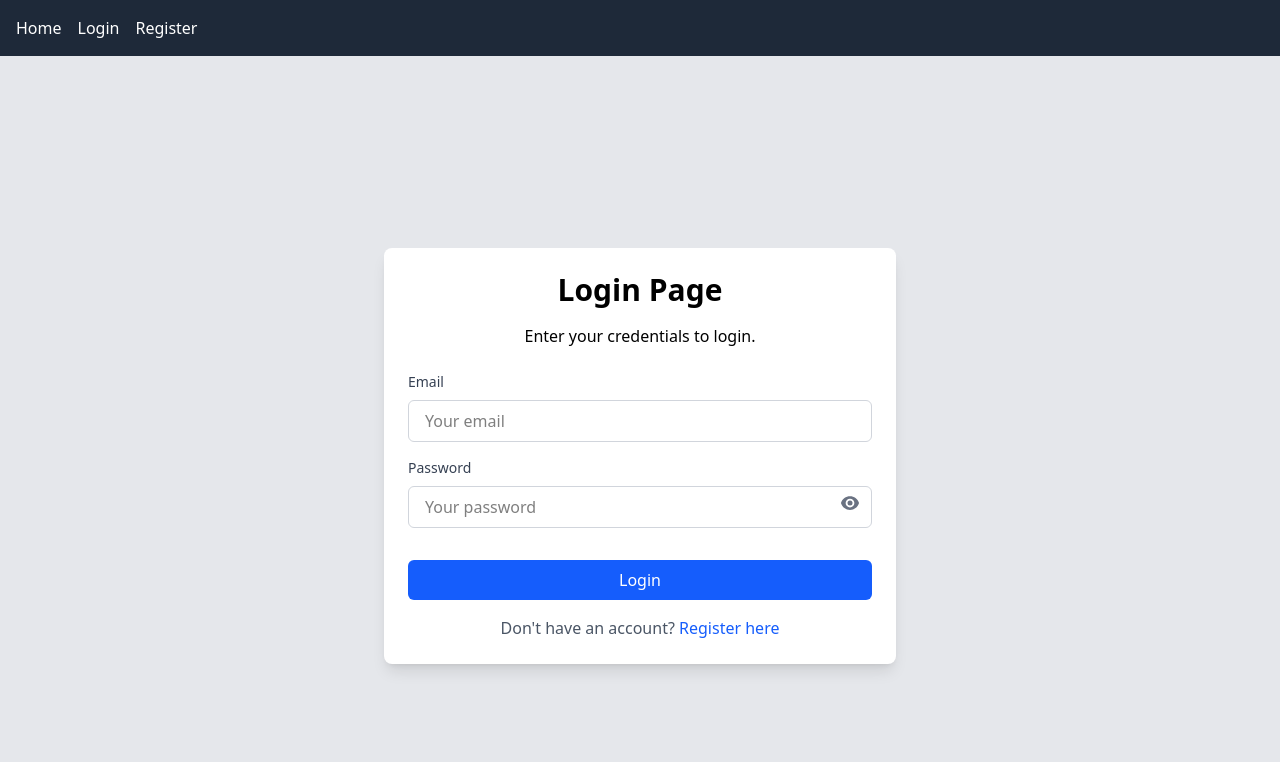
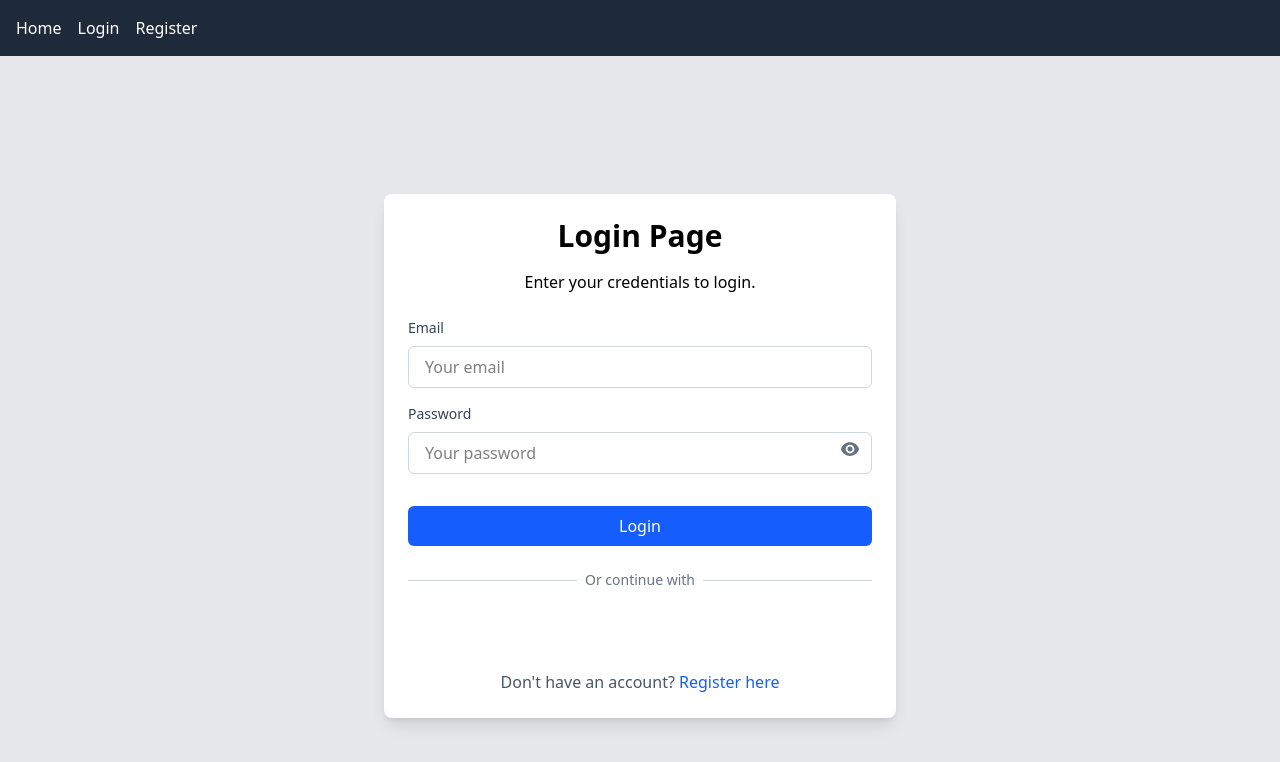
Before and after one commit to teovaira/goal-app, a React (Vite) app in the folder frontend/: page /login in a window 1280 px wide. Shown: the top 762 px of the page. Built offline with nearby package versions, Linux system fonts and the light colour scheme; no server answers.

Commit message:
feat: add google oauth feauture to Login component

```diff
--- a/frontend/src/pages/Login.tsx
+++ b/frontend/src/pages/Login.tsx
@@ -1,8 +1,10 @@
 import React, { useState } from "react";
 import { useNavigate, Link } from "react-router-dom";
+import { GoogleLogin } from "@react-oauth/google";
 import  useAuth from "../context/useAuth";
 import { EyeIcon, EyeSlashIcon } from "@heroicons/react/24/solid";
 import axios, { AxiosError } from "axios";
+import { handleGoogleSuccess } from "../services/googleAuth";
 
 const Login = () => {
 
@@ -17,6 +19,7 @@ const Login = () => {
   });
   const [showPassword, setShowPassword] = useState<boolean>(false);
   const [isLoading, setIsLoading] = useState<boolean>(false);
+  const [googleError, setGoogleError] = useState<string>("");
 
 
   const handleSubmit = async (e: React.FormEvent): Promise<void> => {
@@ -194,6 +197,42 @@ const Login = () => {
           </button>
         </form>
 
+        <div className="mt-6">
+          <div className="relative">
+            <div className="absolute inset-0 flex items-center">
+              <div className="w-full border-t border-gray-300"></div>
+            </div>
+            <div className="relative flex justify-center text-sm">
+              <span className="px-2 bg-white text-gray-500">Or continue with</span>
+            </div>
+          </div>
+
+          <div className="mt-6">
+            <GoogleLogin
+              onSuccess={async (credentialResponse) => {
+                setGoogleError("");
+                setIsLoading(true);
+                try {
+                  await handleGoogleSuccess(credentialResponse, login, navigate, false);
+                } catch (error) {
+                  setGoogleError(error instanceof Error ? error.message : "Google login failed");
+                  setIsLoading(false);
+                }
+              }}
+              onError={() => {
+                setGoogleError("Google login failed");
+              }}
+              theme="outline"
+              size="large"
+              width="100%"
+              text="signin_with"
+            />
+            {googleError && (
+              <p className="mt-2 text-red-500 text-sm">{googleError}</p>
+            )}
+          </div>
+        </div>
+
         <p className="mt-4 text-gray-600">
           Don't have an account?{" "}
           <Link to="/register" className="text-blue-600 hover:underline">
```
